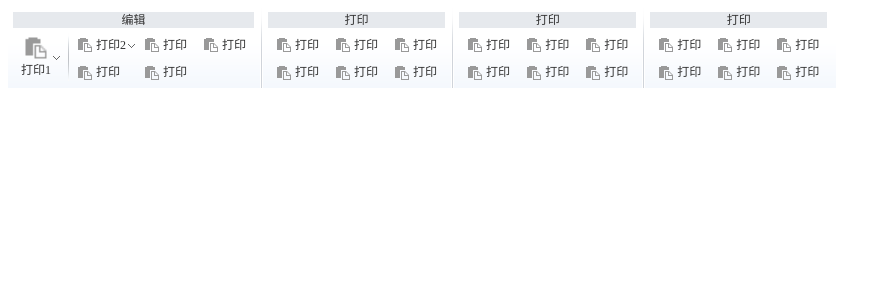
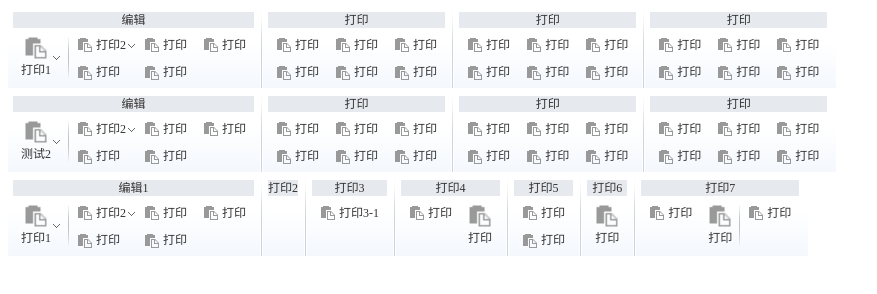
Before and after one commit to huang-qing/menubar, a website: page src/index.html in a window 1280 px wide. Shown: the whole page, without its empty margins (0-877 px from the left). Drawn offline with nearby package versions, Linux system fonts and the light colour scheme; files that its build step writes are made by us from their sources.

Commit message:
modify readme

```diff
--- a/src/index.html
+++ b/src/index.html
@@ -8,8 +8,8 @@
 <link rel="stylesheet" href="css/menubar.css">
 <body>
     <div id="menubar"></div>
-    <!--<div id="menubar-second"></div>
-    <div id="menubar-testPanelLayout"></div>-->
+    <div id="menubar-second"></div>
+    <div id="menubar-testPanelLayout"></div>
     <script src="js/jquery.js"></script>
     <script src="js/jquery.menubar.js"></script>
     <script src="js/index.js"></script>
```
Also changed, not shown: src/js/index.js (+18 -0 lines), README.md, dist/index.html, dist/js/index.js.
